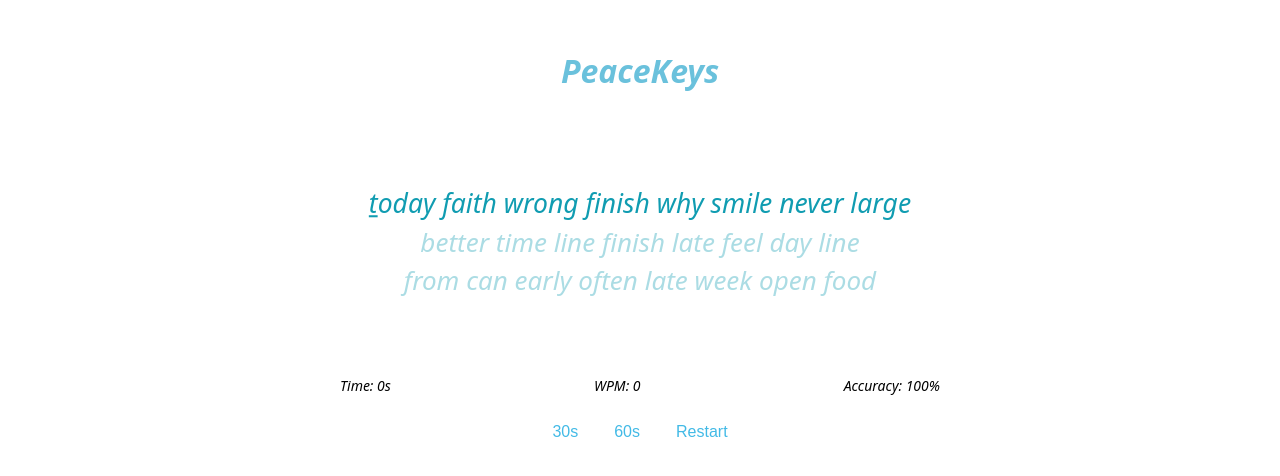
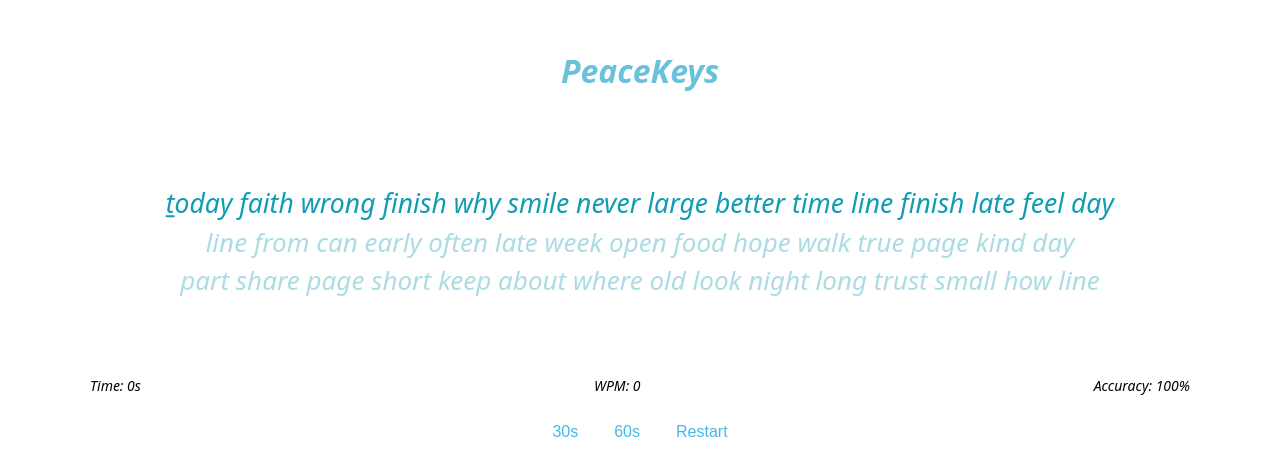
Before and after one commit to RaulRod123/peacekeys, a React (Vite) app: page / in a window 1280 px wide. Shown: the part 162-638 px from the top of the page. Built offline with nearby package versions, Linux system fonts and the light colour scheme.

Commit message:
In jsx. went to 15 words and in css centered words and extended container

```diff
--- a/src/App.css
+++ b/src/App.css
@@ -6,7 +6,7 @@
 }
 
 .container {
-  width: 600px;
+  width: min(1100px, 95vw);
   text-align: center;
   color:rgb(106, 193, 220);
   font-style: italic;
@@ -52,6 +52,8 @@
 .line {
   line-height: 1.4;
   white-space: nowrap;
+  width: fit-content;
+  margin: 0 auto;
 }
 .line {
   transition: transform 0.18s ease-out, opacity 0.18s ease-out;
--- a/src/App.jsx
+++ b/src/App.jsx
@@ -22,7 +22,7 @@ const WORD_POOL = [
   'feel','hope','trust','smile','share','care','love','peace','grace','faith'
 ]
 
-const WORDS_PER_LINE = 8
+const WORDS_PER_LINE = 15
 const COLOR_PENDING = '#109cb1'
 const COLOR_CORRECT = '#1d1f1f'
 const COLOR_ERROR = '#c03636'
```
